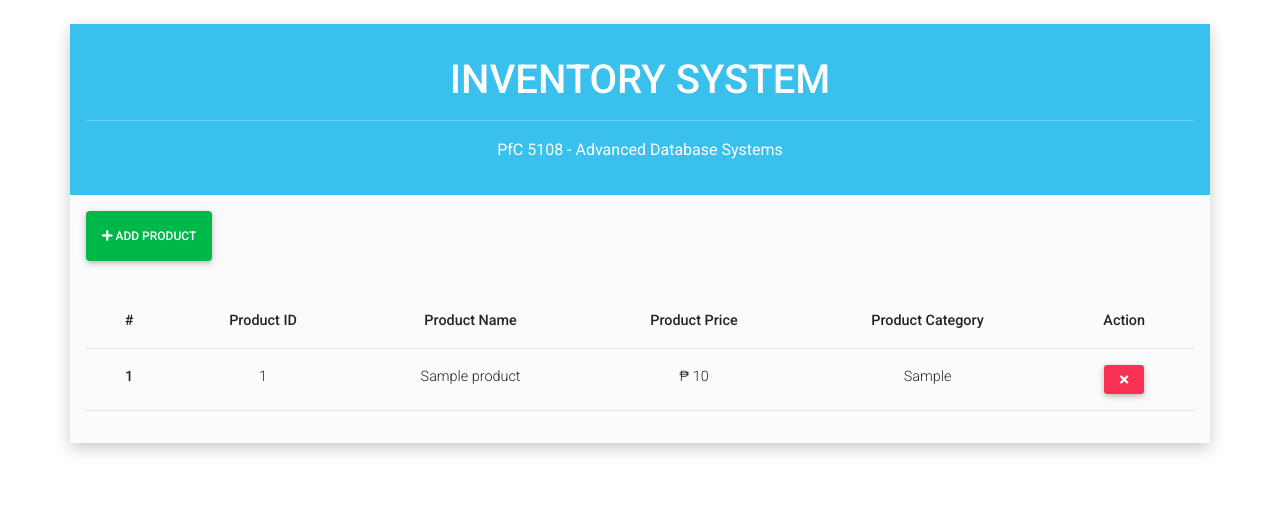
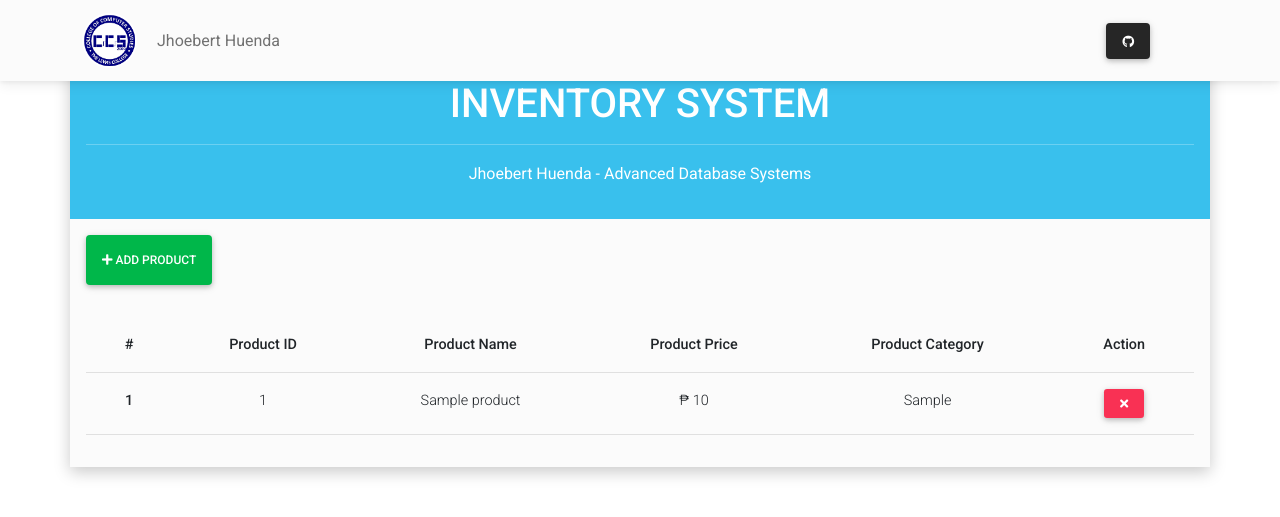
Before and after one commit to Huends-Jhoebert/crud-inventory-system, a PHP site: page / in a window 1280 px wide. Shown: the top 517 px of the page. Run offline with PHP 8.4, Linux system fonts and the light colour scheme; tables that the repository leaves empty or names only in its code hold one stand-in row (values such as "Sample post").

Commit message:
Added a fixed navbar

```diff
--- a/index.php
+++ b/index.php
@@ -24,13 +24,51 @@ $products = mysqli_fetch_all($result, MYSQLI_ASSOC);
 	<title>Inventory-System</title>
 </head>
 
-<body class="p-4 bg-white">
+<body class="bg-white">
 
-	<div class="container p-0 bg-light shadow-3-strong">
+	<header>
+		<!-- Navbar -->
+		<nav class="navbar fixed-top navbar-expand-lg navbar-light bg-light">
+			<!-- Container wrapper -->
+			<div class="container">
+				<!-- Navbar brand -->
+				<a class="navbar-brand me-2">
+					<img src="images/ccs_logo.png" height="55" alt="" loading="lazy" style="margin-top: -1px;" />
+				</a>
+
+				<!-- Toggle button -->
+				<button class="navbar-toggler" type="button" data-mdb-toggle="collapse" data-mdb-target="#navbarButtonsExample" aria-controls="navbarButtonsExample" aria-expanded="false" aria-label="Toggle navigation">
+					<i class="fas fa-bars"></i>
+				</button>
+
+				<!-- Collapsible wrapper -->
+				<div class="collapse navbar-collapse" id="navbarButtonsExample">
+					<!-- Left links -->
+					<ul class="navbar-nav me-auto mb-2 mb-lg-0">
+						<li class="nav-item">
+							<a class="nav-link" href="#">Jhoebert Huenda</a>
+						</li>
+					</ul>
+					<!-- Left links -->
+
+					<div class="d-flex align-items-center">
+						<a class="btn btn-dark px-3 me-5" href="https://github.com/mdbootstrap/mdb-ui-kit" role="button"><i class="fab fa-github"></i></a>
+
+					</div>
+				</div>
+				<!-- Collapsible wrapper -->
+			</div>
+			<!-- Container wrapper -->
+		</nav>
+		<!-- Navbar -->
+	</header>
+
+	<main>
+		<div class="container p-0 bg-light shadow-3-strong mt-5">
 			<div class="bg-info p-3 __container">
 				<h1 class="text-center p-3 pb-0">INVENTORY SYSTEM</h1>
 				<hr />
-			<p class="text-center"> PfC 5108 - Advanced Database Systems </p>
+				<p class="text-center"> Jhoebert Huenda - Advanced Database Systems </p>
 			</div>
 			<button type="button" class="btn btn-success mt-3 ms-3 p-3" data-mdb-toggle="modal" data-mdb-target="#exampleModal">
 				<i class="fas fa-plus"></i> Add Product
@@ -117,7 +155,7 @@ $products = mysqli_fetch_all($result, MYSQLI_ASSOC);
 			</div>
 			<!-- Modal -->
 		</div>
-
+	</main>
 
 </body>
 <!-- MDB -->
```
Also changed, not shown: images/ccs_logo.png (added). Lines whose indentation alone changed are shown as unchanged.
